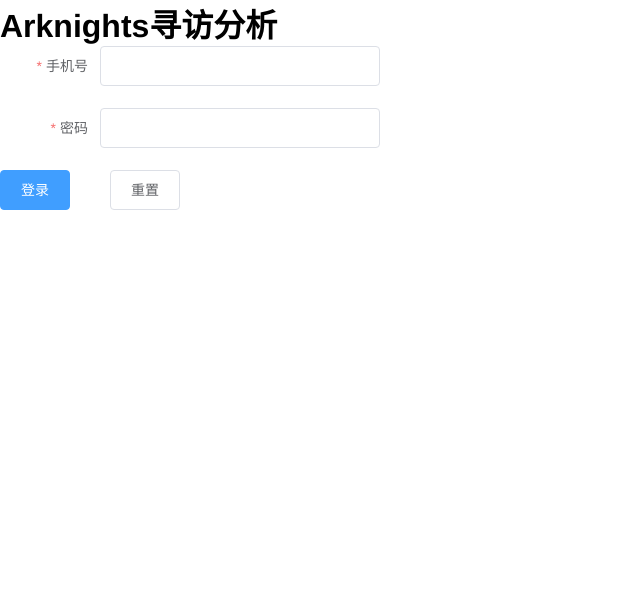
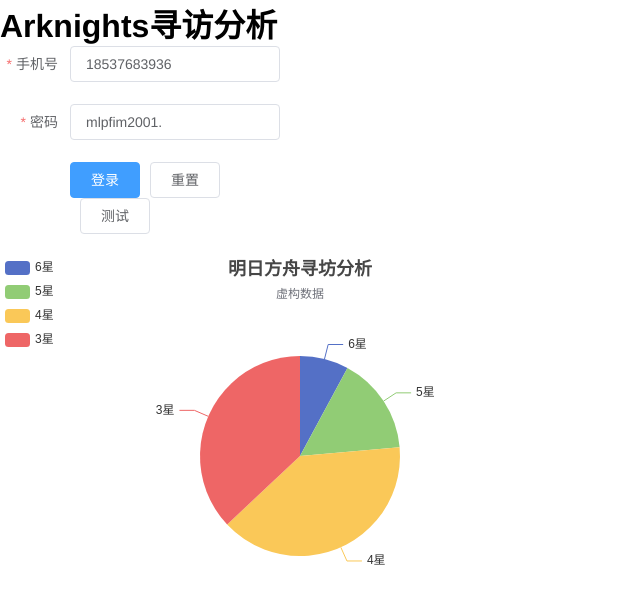
Before and after one commit to fsyume/prize-pool-for-pcr, a Vue app: page /arknights in a window 1280 px wide. Shown: the top 604 px of the page, without its empty margins (0-640 px from the left). Built offline with nearby package versions, Linux system fonts and the light colour scheme.

Commit message:
前端可视化

```diff
--- a/package.json
+++ b/package.json
@@ -9,6 +9,7 @@
   "dependencies": {
     "axios": "^0.21.1",
     "core-js": "^3.6.5",
+    "echarts": "^5.2.0",
     "element-ui": "^2.4.5",
     "vue": "^2.6.11",
     "vue-router": "^3.2.0",
--- /dev/null
+++ b/src/components/ArkComponents/ArkDataCharts.vue
@@ -0,0 +1,72 @@
+<template>
+  <div>
+    <div id="main" style="width: 600px;height:400px;"></div>
+  </div>
+</template>
+
+<script>
+export default {
+  name: "ArkDataCharts",
+  methods: {
+    myEcharts() {
+      // 基于准备好的dom，初始化echarts实例
+      var myChart = this.$echarts.init(document.getElementById('main'));
+
+      // 指定图表的配置项和数据
+      var option = {
+        title: {
+          text: '明日方舟寻坊分析',
+          subtext: '虚构数据',
+          left: 'center'
+        },
+        tooltip: {
+          trigger: 'item'
+        },
+        legend: {
+          orient: 'vertical',
+          left: 'left',
+        },
+        series: [{
+          name: '标准寻访',
+          type: 'pie',
+          radius: '50%',
+          data: [{
+            value: 10,
+            name: '6星'
+          },
+            {
+              value: 20,
+              name: '5星'
+            },
+            {
+              value: 50,
+              name: '4星'
+            },
+            {
+              value: 47,
+              name: '3星'
+            }
+          ],
+          emphasis: {
+            itemStyle: {
+              shadowBlur: 10,
+              shadowOffsetX: 0,
+              shadowColor: 'rgba(0, 0, 0, 0.5)'
+            }
+          }
+        }]
+      };
+
+      // 使用刚指定的配置项和数据显示图表。
+      myChart.setOption(option);
+    }
+  },
+  mounted() {
+    this.myEcharts();
+  }
+}
+</script>
+
+<style scoped>
+
+</style>
--- a/src/main.js
+++ b/src/main.js
@@ -6,14 +6,17 @@
 import './assets/css/style.css'
 import store from './store'
 import '@/utils/permission'
+import * as echarts from 'echarts';
+
+Vue.prototype.$echarts = echarts
 
 Vue.config.productionTip = false
 
 // Vue.use(VueAxios)
 Vue.prototype.$http = VueAxios
 
-// 默认请求地址
-VueAxios.defaults.baseURL = 'http://localhost:8091'
+// 默认请求地址，这里设置了代理用于解决跨域问题
+VueAxios.defaults.baseURL = '/api'
 
 // 自定义标签标题
 router.beforeEach((to, from, next) => {
--- /dev/null
+++ b/src/utils/arkcharts.js
@@ -0,0 +1,17 @@
+import axios from "axios";
+
+var httpurl = "api/inquiry/gacha?"
+
+var token = "f4LPXHr4rhpucWlfe8CX4t73"
+
+var page = 1
+
+export function atest(){
+  axios.get(httpurl+"page="+page+"&token="+token)
+    .then((res)=>{
+
+      console.log("抽卡总次数" + res.data.pagination.total)
+      console.log(res.data.list)
+
+    })
+}
--- a/src/views/Ark/Arknights.vue
+++ b/src/views/Ark/Arknights.vue
@@ -2,63 +2,107 @@
   <!-- 明日方舟页面 -->
   <div>
     <h1>Arknights寻访分析</h1>
+    <div class="loginFrom">
       <el-form
         ref="loginForm"
         :model="loginForm"
         :rules="rules"
-      class="demo-loginForm"
-      label-width="100px"
+        label-width="70px"
+        size="medium"
       >
-      <el-form-item label="手机号" prop="phone" style="width: 380px">
+        <el-form-item label="手机号" prop="phone">
           <el-input v-model="loginForm.phone"></el-input>
         </el-form-item>
 
-      <el-form-item label="密码" prop="password" style="width: 380px">
+        <el-form-item label="密码" prop="password">
           <el-input v-model="loginForm.password"></el-input>
         </el-form-item>
 
         <el-form-item>
-        <el-button
-          type="primary"
-          @click="submitForm('loginForm')"
-          style="position: relative; right: 100px"
-          >登录
-        </el-button>
-        <el-button @click="resetForm('loginForm')" style="position: relative; right: 70px"
-          >重置</el-button
-        >
+          <el-button type="primary" @click="submitForm('loginForm')">登录</el-button>
+          <el-button @click="resetForm('loginForm')">重置</el-button>
+          <el-button @click="test">测试</el-button>
         </el-form-item>
       </el-form>
+    </div>
+    <ArkDataCharts></ArkDataCharts>
   </div>
 </template>
 
 <script>
+import ArkDataCharts from "@/components/ArkComponents/ArkDataCharts";
+import { atest } from "@/utils/arkcharts";
+import axios from "axios";
+
 export default {
   name: "arknights",
+  components: { ArkDataCharts },
   data() {
     return {
       loginForm: {
-        phone: "",
-        password: "",
+        phone: "18537683936",
+        password: "mlpfim2001.",
       },
       rules: {
         phone: [
-          { required: true, message: "请输入用户名", trigger: "blur" },
-          { min: 11, max: 11, message: "手机号为11位数", trigger: "blur" },
+          {required: true, message: "请输入用户名", trigger: "blur"},
+          {min: 11, max: 11, message: "手机号为11位数", trigger: "blur"},
         ],
-        password: [{ required: true, message: "请输入密码", trigger: "blur" }],
+        password: [{required: true, message: "请输入密码", trigger: "blur"}],
       },
     };
   },
   methods: {
+    test(){
+      var httpurl = "api/inquiry/gacha?"
+
+      var token = "f4LPXHr4rhpucWlfe8CX4t73"
+
+      var page = 1
+
+
+      this.$http.get(httpurl+"page="+page+"&token="+token)
+        .then((res)=>{
+
+          console.log("抽卡总次数" + res.data.pagination.total)
+          console.log(res.data.list)
+
+        })
+    },
+    // 重制表单
     resetForm(formName) {
       this.$refs[formName].resetFields();
     },
-    submitForm() {
-      console.log(1111);
+    // 提交表单
+    submitForm(formName) {
+      // 验证表单是否符合要求
+      this.$refs[formName].validate((valid) => {
+        if (valid) {
+          // 给后台发送post登录请求
+          this.$http.post("auth/v1/token_by_phone_password", this.loginForm).then((res) => {
+            console.log(res.data);
+            var token = res.data.data.token;
+            console.log(token)
+            if (res.data.status == 0) {
+              // 在sessionStorage储存用户信息
+              sessionStorage.setItem("token",token)
+              // this.$message.success(sessionStorage.getItem("token"));
+              this.$message.success("登录成功");
+            } else {
+              this.$message.error("登录失败，请检查用户名和密码");
+            }
+          });
+        } else {
+          this.$message.error("请将表单填写完整");
+        }
+      });
     },
   },
 };
 </script>
 
-<style scoped></style>
+<style scoped>
+.loginFrom {
+  width: 280px;
+}
+</style>
--- a/vue.config.js
+++ b/vue.config.js
@@ -8,6 +8,20 @@
       msTileImage: 'favicon.ico'
     }
   },
+  devServer: {
+    proxy: {  //配置跨域
+      '/api': {
+        target: 'https://as.hypergryph.com/user/',  //这里后台的地址模拟的;应该填写你们真实的后台接口
+        changOrigin: true,  //允许跨域
+        pathRewrite: {
+          /* 重写路径，当我们在浏览器中看到请求的地址为：http://localhost:8080/api/core/getData/userInfo 时
+            实际上访问的地址是：http://121.121.67.254:8185/core/getData/userInfo,因为重写了 /api
+           */
+          '^/api': ''
+        }
+      },
+    }
+  },
 
   productionSourceMap: false
 }
```
Lines whose indentation alone changed are shown as unchanged.
